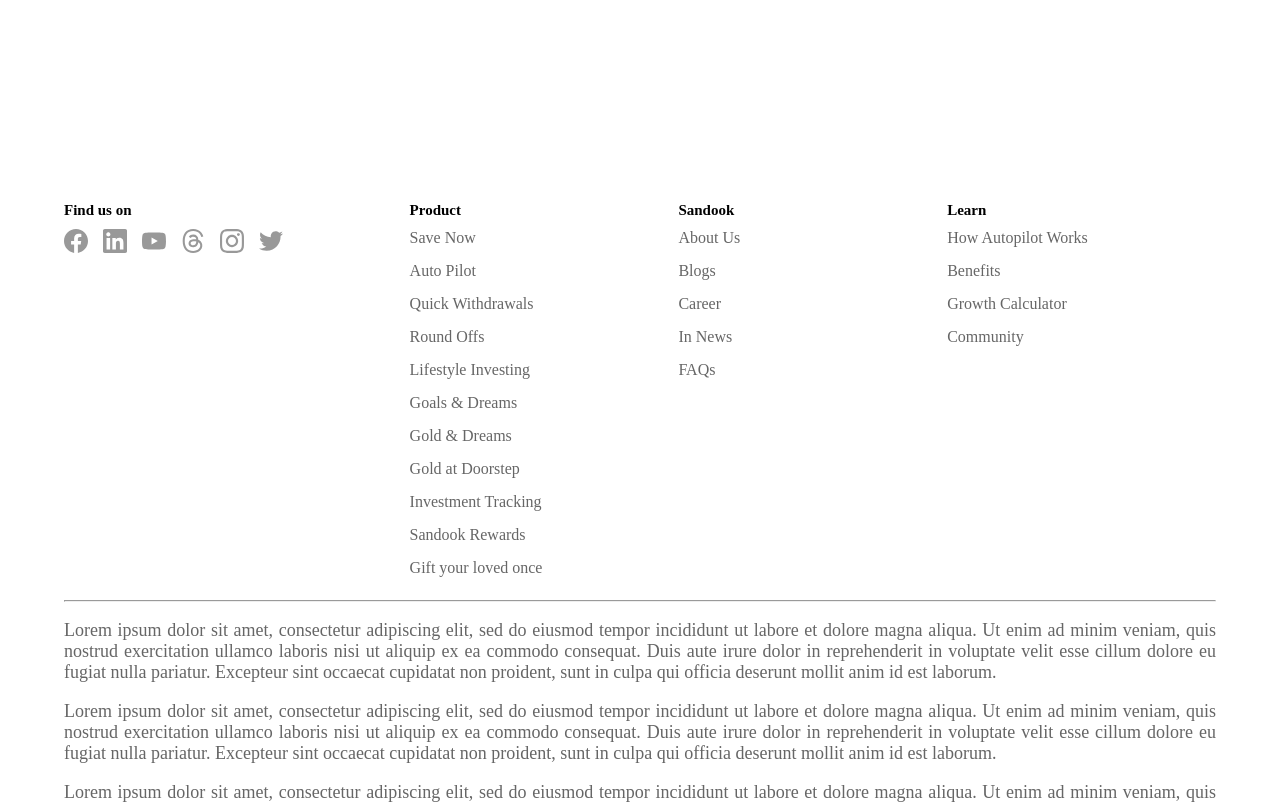
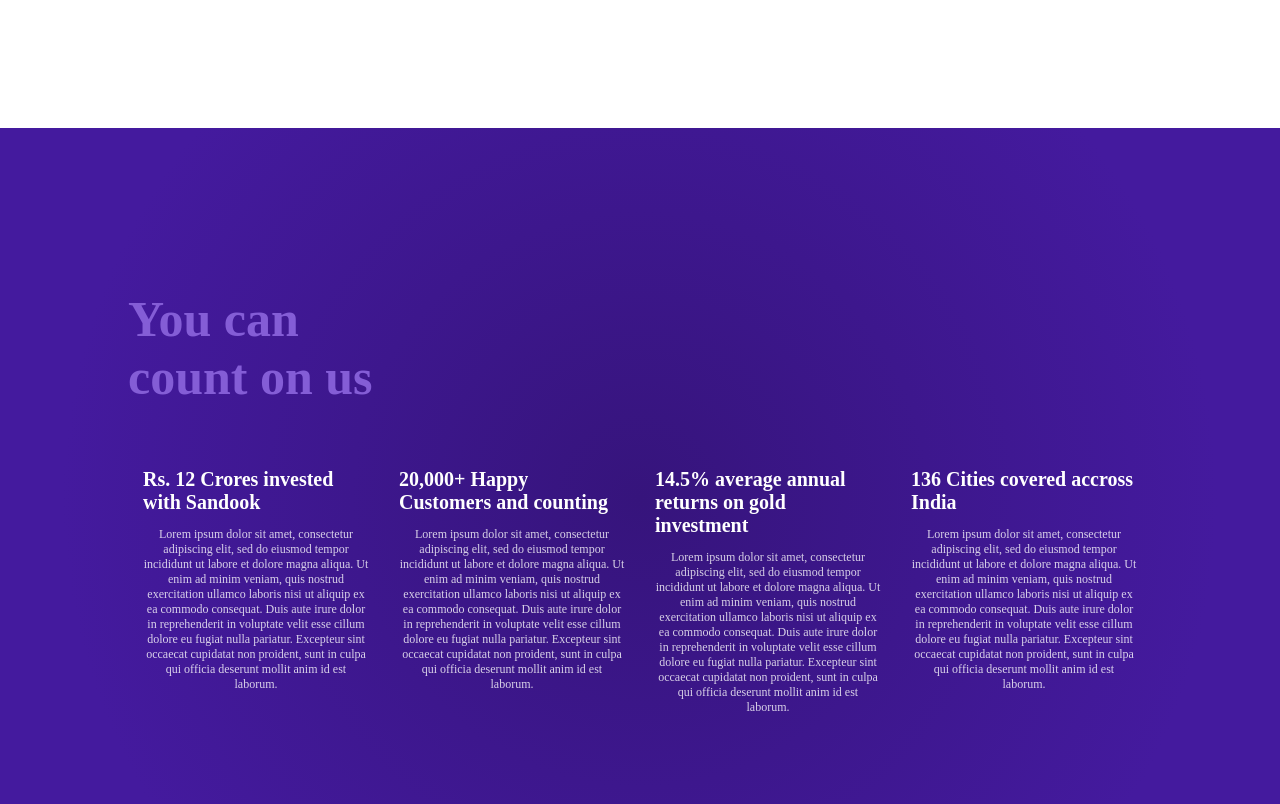
Before and after one commit to Sandook-Money/website, a SvelteKit app: page / in a window 1280 px wide. Shown: the part 2440-3244 px from the top of the page. Built offline with nearby package versions, Linux system fonts and the light colour scheme.

Commit message:
features

```diff
--- a/src/routes/+page.svelte
+++ b/src/routes/+page.svelte
@@ -2,7 +2,8 @@
 	import NavBar from './nav.svelte';
 	import Footer from './footer.svelte';
 	import FeatureSection from './features.svelte';
-    import MainBannerMobileImg from '$lib/images/main-banner-mobile.svg'
+	import YouCanCount from './you-can-count-on-us.svelte';
+	import MainBannerMobileImg from '$lib/images/main-banner-mobile.svg';
 </script>
 
 <div id="main-top">
@@ -15,10 +16,12 @@
 			isSignupButtonVisible={false}
 		/>
 	</div>
-    <img id="main-banner-mobile-app-img" src={MainBannerMobileImg} alt="main-app-demo">
+	<img id="main-banner-mobile-app-img" src={MainBannerMobileImg} alt="main-app-demo" />
 </div>
 <FeatureSection />
+<YouCanCount />
 <Footer />
+
 <style>
 	#main-top {
 		background: rgb(238, 200, 239);
--- /dev/null
+++ b/src/routes/you-can-count-on-us.svelte
@@ -0,0 +1,58 @@
+<script>
+    const list = [
+        { heading: 'Rs. 12 Crores invested with Sandook', summary: 'Lorem ipsum dolor sit amet, consectetur adipiscing elit, sed do eiusmod tempor incididunt ut labore et dolore magna aliqua. Ut enim ad minim veniam, quis nostrud exercitation ullamco laboris nisi ut aliquip ex ea commodo consequat. Duis aute irure dolor in reprehenderit in voluptate velit esse cillum dolore eu fugiat nulla pariatur. Excepteur sint occaecat cupidatat non proident, sunt in culpa qui officia deserunt mollit anim id est laborum.'},
+        { heading: '20,000+ Happy Customers and counting', summary: 'Lorem ipsum dolor sit amet, consectetur adipiscing elit, sed do eiusmod tempor incididunt ut labore et dolore magna aliqua. Ut enim ad minim veniam, quis nostrud exercitation ullamco laboris nisi ut aliquip ex ea commodo consequat. Duis aute irure dolor in reprehenderit in voluptate velit esse cillum dolore eu fugiat nulla pariatur. Excepteur sint occaecat cupidatat non proident, sunt in culpa qui officia deserunt mollit anim id est laborum.'},
+        { heading: '14.5% average annual returns on gold investment', summary: 'Lorem ipsum dolor sit amet, consectetur adipiscing elit, sed do eiusmod tempor incididunt ut labore et dolore magna aliqua. Ut enim ad minim veniam, quis nostrud exercitation ullamco laboris nisi ut aliquip ex ea commodo consequat. Duis aute irure dolor in reprehenderit in voluptate velit esse cillum dolore eu fugiat nulla pariatur. Excepteur sint occaecat cupidatat non proident, sunt in culpa qui officia deserunt mollit anim id est laborum.'},
+        { heading: '136 Cities covered accross India', summary: 'Lorem ipsum dolor sit amet, consectetur adipiscing elit, sed do eiusmod tempor incididunt ut labore et dolore magna aliqua. Ut enim ad minim veniam, quis nostrud exercitation ullamco laboris nisi ut aliquip ex ea commodo consequat. Duis aute irure dolor in reprehenderit in voluptate velit esse cillum dolore eu fugiat nulla pariatur. Excepteur sint occaecat cupidatat non proident, sunt in culpa qui officia deserunt mollit anim id est laborum.'}
+
+    ];
+</script>
+<div id="you-can-count-on-us">
+	<h1 class="heading">You can count on us</h1>
+	<div class="list">
+        {#each list as { heading, summary }}
+		<div class="list-box">
+            <h1>{heading}</h1>
+            <p>{summary}</p>
+        </div>
+        {/each}
+	</div>
+</div>
+
+<style>
+    #you-can-count-on-us {
+        display: flex;
+        flex-direction: column;
+		background: rgb(54, 20, 124);
+		background: radial-gradient(circle, rgba(54, 20, 124, 1) 0%, rgba(68, 26, 158, 1) 78%);
+		color: #FFFFFF;
+        padding: 10%;
+        font-family: 'CircularStdFont';
+    }
+
+    .heading {
+        font-size: 50px;
+        font-weight: bolder;
+        color: #845DD6;
+        width: 300px;
+    }
+    h1 {
+        font-size: 20px;
+        font-weight: bolder;
+        color: #FFFFFF;
+    }
+    p {
+        text-align: center;
+        font-size: 12px;
+        opacity: 0.8;
+    }
+    .list {
+        display: flex;
+        flex-direction: row;
+        font-family: 'CircularStdFont';
+    }
+    .list-box {
+        width: 33.33%;
+        margin: 15px;
+    }
+</style>
```
Lines whose indentation alone changed are shown as unchanged.
